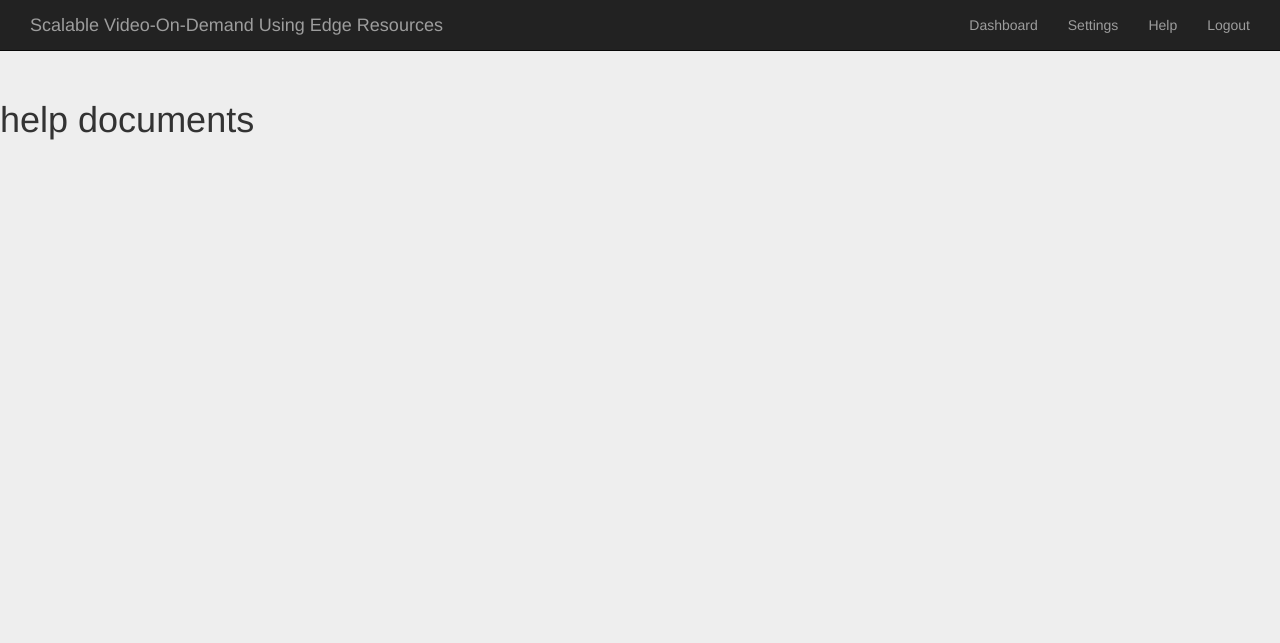
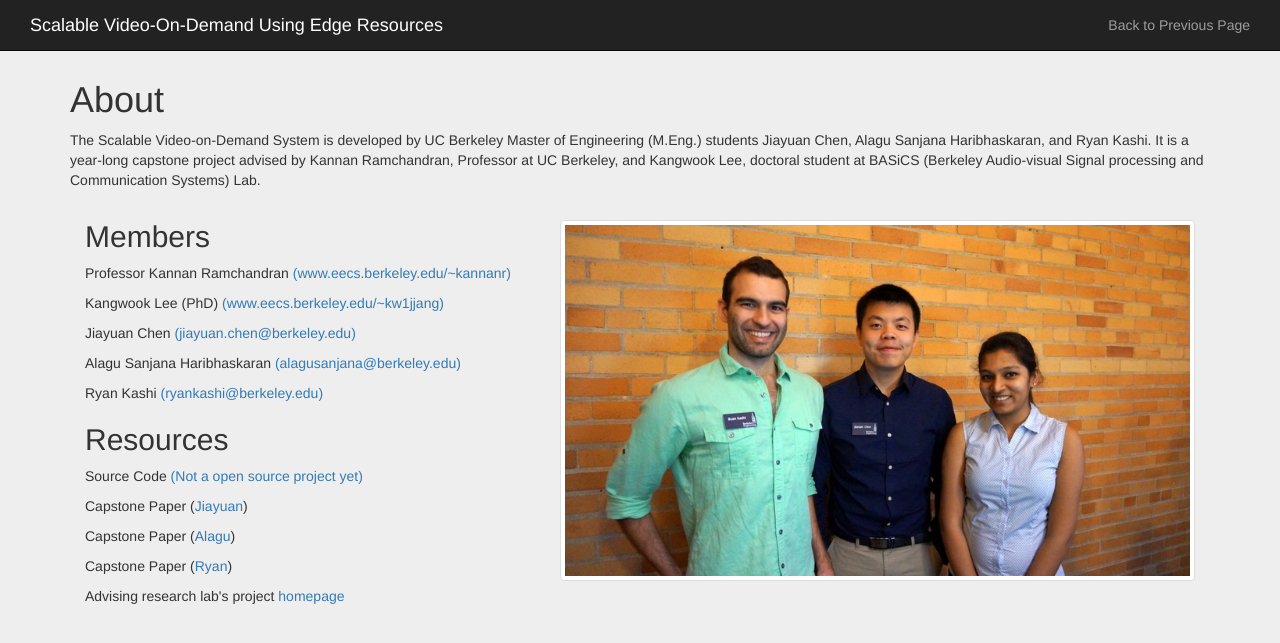
Before and after one commit to kw1jjang/CalVoD, a Python web app: template templates/help.html in a window 1280 px wide. Shown: the top 643 px of the page. Run offline with Jinja, Linux system fonts and the light colour scheme; the template is opened without the code that fills it, so the values that code supplies are empty; some libraries are stand-ins or nearby versions.

Commit message:
finalized most of the website UI, added ABOUT page

```diff
--- a/templates/help.html
+++ b/templates/help.html
@@ -8,7 +8,7 @@
     <meta name="description" content="">
     <meta name="author" content="">
 
-    <title>Login</title>
+    <title>About</title>
 
     <!-- Bootstrap core CSS -->
     <link href="static/bootstrap/css/bootstrap.min.css" rel="stylesheet">
@@ -25,21 +25,41 @@
             <span class="icon-bar"></span>
             <span class="icon-bar"></span>
           </button>
-          <a class="navbar-brand" href="#">Scalable Video-On-Demand Using Edge Resources</a>
+          <a class="navbar-brand" href="./" style="color:white;">Scalable Video-On-Demand Using Edge Resources</a>
         </div>
         <div id="navbar" class="navbar-collapse collapse">
           <ul class="nav navbar-nav navbar-right">
-            <li><a href="./">Dashboard</a></li>
-            <li><a href="#">Settings</a></li>
-            <li><a href="">Help</a></li>
-            <li><a href="./logout">Logout</a></li>
+            <li><a href="" onclick="history.go(-1)">Back to Previous Page</a></li>
           </ul>
         </div>
       </div>
     </nav>
 
-    <br><br>
-    <h1>help documents</h1>
+    <div class="container">
+        <br>
+        <h1>About</h1>
+        <p>The Scalable Video-on-Demand System is developed by UC Berkeley Master of Engineering (M.Eng.) students Jiayuan Chen, Alagu Sanjana Haribhaskaran, and Ryan Kashi. It is a year-long capstone project advised by Kannan Ramchandran, Professor at UC Berkeley, and Kangwook Lee, doctoral student at BASiCS (Berkeley Audio-visual Signal processing and Communication Systems) Lab.</p>
+      <div class="col-md-5">
+        <h2>Members</h2>
+        <p>Professor Kannan Ramchandran <a href="http://www.eecs.berkeley.edu/~kannanr/">(www.eecs.berkeley.edu/~kannanr)</a></p>
+        <p>Kangwook Lee (PhD) <a href="http://www.eecs.berkeley.edu/~kw1jjang/">(www.eecs.berkeley.edu/~kw1jjang)</a></p>
+        <p>Jiayuan Chen <a href="mailto:jiayuan.chen@berkeley.edu">(jiayuan.chen@berkeley.edu)</a></p>
+        <p>Alagu Sanjana Haribhaskaran <a href="mailto:alagusanjana@berkeley.edu">(alagusanjana@berkeley.edu)</a></p>
+        <p>Ryan Kashi <a href="mailto:ryankashi@berkeley.edu">(ryankashi@berkeley.edu)</a></p>
+
+        <h2>Resources</h2>
+        <p>Source Code <a href="">(Not a open source project yet)</a></p>
+        <p>Capstone Paper (<a href="">Jiayuan</a>)</p>
+        <p>Capstone Paper (<a href="">Alagu</a>)</p>
+        <p>Capstone Paper (<a href="">Ryan</a>)</p>
+        <p>Advising research lab's project <a href="">homepage</a></p>
+      </div>
+
+      <div class="col-md-7">
+        <br>
+        <img src="./static/group_pic.jpg" class="img-thumbnail">
+      </div>
+    </div>
 
   </body>
 </html>
--- a/templates/overview.html
+++ b/templates/overview.html
@@ -62,13 +62,12 @@ $def with (nodes_info, n_nodes, videos_info, server_load, server_load_avg, point
             <span class="icon-bar"></span>
             <span class="icon-bar"></span>
           </button>
-          <a class="navbar-brand" href="#">Scalable Video-On-Demand Using Edge Resources</a>
+          <a class="navbar-brand" href="./" style="color:white;">Scalable Video-On-Demand Using Edge Resources</a>
         </div>
         <div id="navbar" class="navbar-collapse collapse">
           <ul class="nav navbar-nav navbar-right">
             <li><a href="./">Dashboard</a></li>
-            <li><a href="#">Settings</a></li>
-            <li><a href="./help">Help</a></li>
+            <li><a href="./help">About</a></li>
             <li><a href="./logout">Logout</a></li>
           </ul>
         </div>
```
Also changed, not shown: templates/login.html (+10 -3 lines), templates/signup.html (+10 -3 lines), templates/user_overview.html (+3 -4 lines), tracker.py (+5 -5 lines), static/group_pic.jpg (added), static/system_architecture.png (added), tracker.db.
